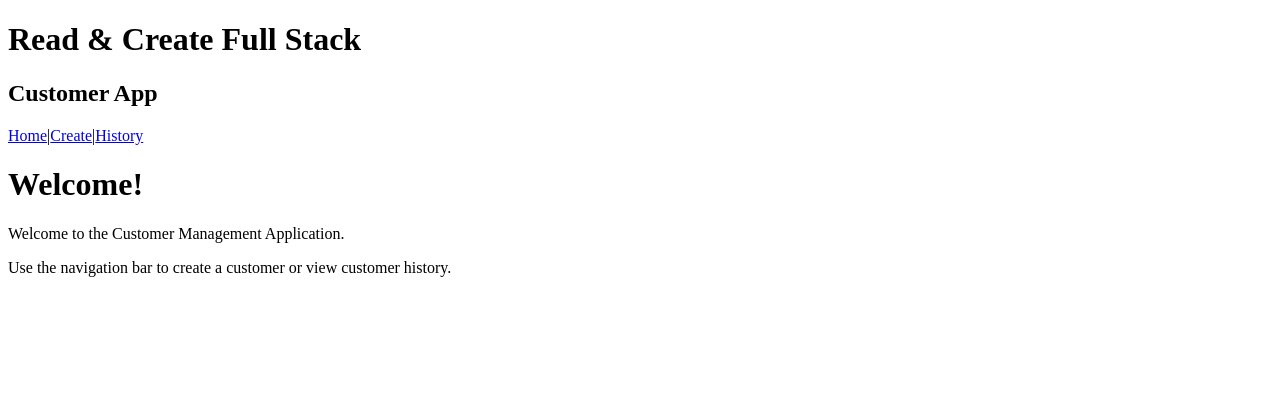
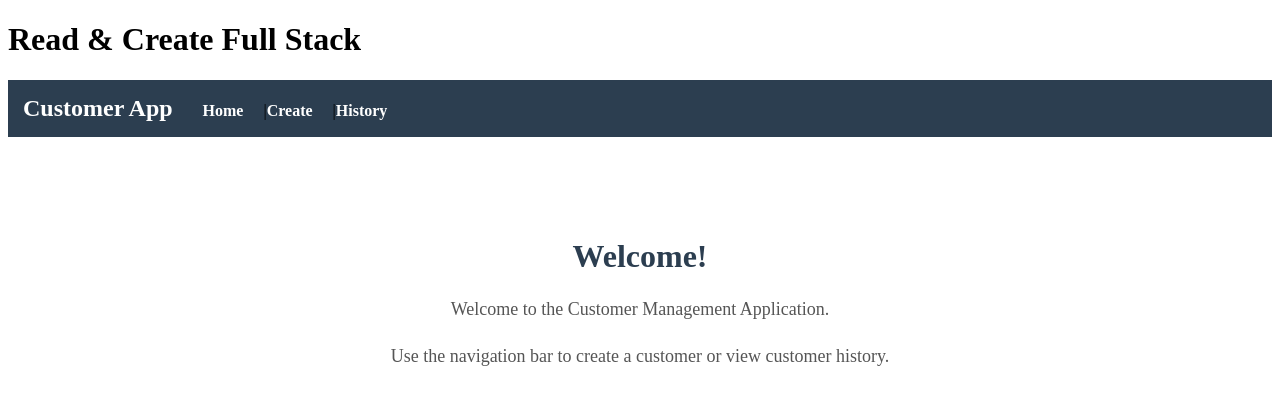
Before and after one commit to Lubeth2026/lvl4-w5d5-customerApp-fullstack, a React app in the folder frontend/: page / in a window 1280 px wide. Shown: the top 404 px of the page. Built offline with nearby package versions, Linux system fonts and the light colour scheme; the HTML template or start-up script is replaced by a standard one.

Commit message:
Add CSS styling to the NavBar in React & CSS styling to Home.jsx page in React

```diff
--- a/frontend/src/App.css
+++ b/frontend/src/App.css
@@ -0,0 +1,40 @@
+
+nav {
+    background-color: #2c3e50;
+    padding: 15px;
+}
+
+nav h2 {
+    color: white;
+    display: inline;
+    margin-right: 30px;
+}
+
+nav a {
+    color: white;
+    text-decoration: none;
+    margin-right: 20px;
+    font-weight: bold;
+}
+
+nav a:hover {
+    color: #f39c12;
+}
+
+.home-container {
+    text-align: center;
+    margin: 60px auto;
+    max-width: 700px;
+    padding: 20px;
+}
+
+.home-heading {
+    color: #2c3e50;
+    margin-bottom: 20px;
+}
+
+.home-paragraph {
+    font-size: 18px;
+    line-height: 1.6;
+    color: #555;
+}
--- a/frontend/src/components/Home.jsx
+++ b/frontend/src/components/Home.jsx
@@ -4,10 +4,10 @@ import React from 'react'
 function Home() {
 
   return (
-    <div>
-      <h1>Welcome!</h1>
-      <p>Welcome to the Customer Management Application.</p>
-      <p>Use the navigation bar to create a customer or view customer history.</p>
+    <div className="home-container">
+      <h1 className="home-heading">Welcome!</h1>
+      <p className="home-paragraph">Welcome to the Customer Management Application.</p>
+      <p className="home-paragraph">Use the navigation bar to create a customer or view customer history.</p>
     </div>
   );
 }
```
